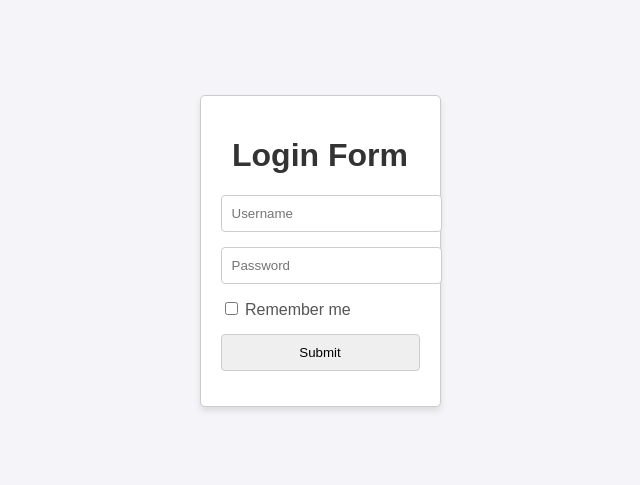
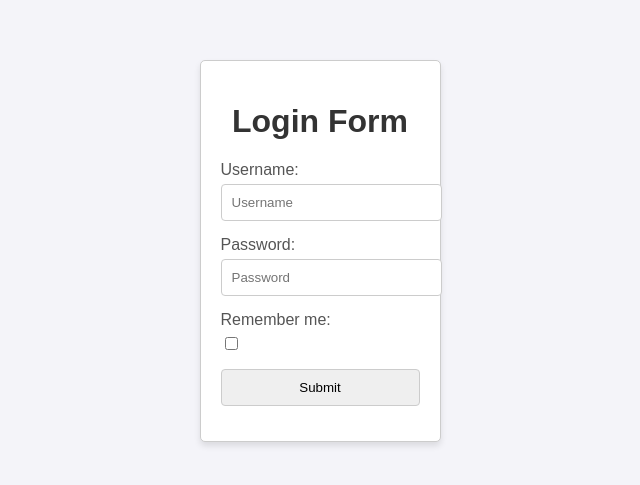
Before and after one commit to acciojob/remember-me-login-form-RRAJ644, a website: page main.html in a window 1280 px wide. Shown: the part 149-634 px from the top of the page, without its empty margins (320-960 px from the left). Drawn offline with Linux system fonts and the light colour scheme.

Commit message:
created a submission

```diff
--- a/main.html
+++ b/main.html
@@ -8,19 +8,20 @@
 
 <body>
 	<!-- the entire body must be written by student -->
-	 <div class="login-container">
+	  <div class="login-container">
     <h1>Login Form</h1>
     <form id="loginForm">
       <div class="form-group">
+        <label for="username">Username:</label>
         <input type="text" id="username" placeholder="Username" required>
       </div>
       <div class="form-group">
+        <label for="password">Password:</label>
         <input type="password" id="password" placeholder="Password" required>
       </div>
       <div class="form-group">
-        <label>
-          <input type="checkbox" id="checkbox"> Remember me
-        </label>
+        <label for="checkbox">Remember me:</label>
+        <input type="checkbox" id="checkbox">
       </div>
       <div class="form-group">
         <input type="submit" id="submit" value="Submit">
--- a/script.js
+++ b/script.js
@@ -12,7 +12,7 @@ window.addEventListener('load', () => {
   if (savedUsername && savedPassword) {
     existingButton.style.display = 'block';
     existingButton.addEventListener('click', () => {
-      alert(`Logged in as ${savedUsername}.`);
+      alert(`Logged in as ${savedUsername}`);
     });
   }
 });
@@ -32,9 +32,8 @@ loginForm.addEventListener('submit', (event) => {
     localStorage.removeItem('password');
   }
 
-  alert(`Logged in as ${username}.`);
+  alert(`Logged in as ${username}`);
 
-  // Show "Login as existing user" button if details are saved
   if (localStorage.getItem('username') && localStorage.getItem('password')) {
     existingButton.style.display = 'block';
   }
```
